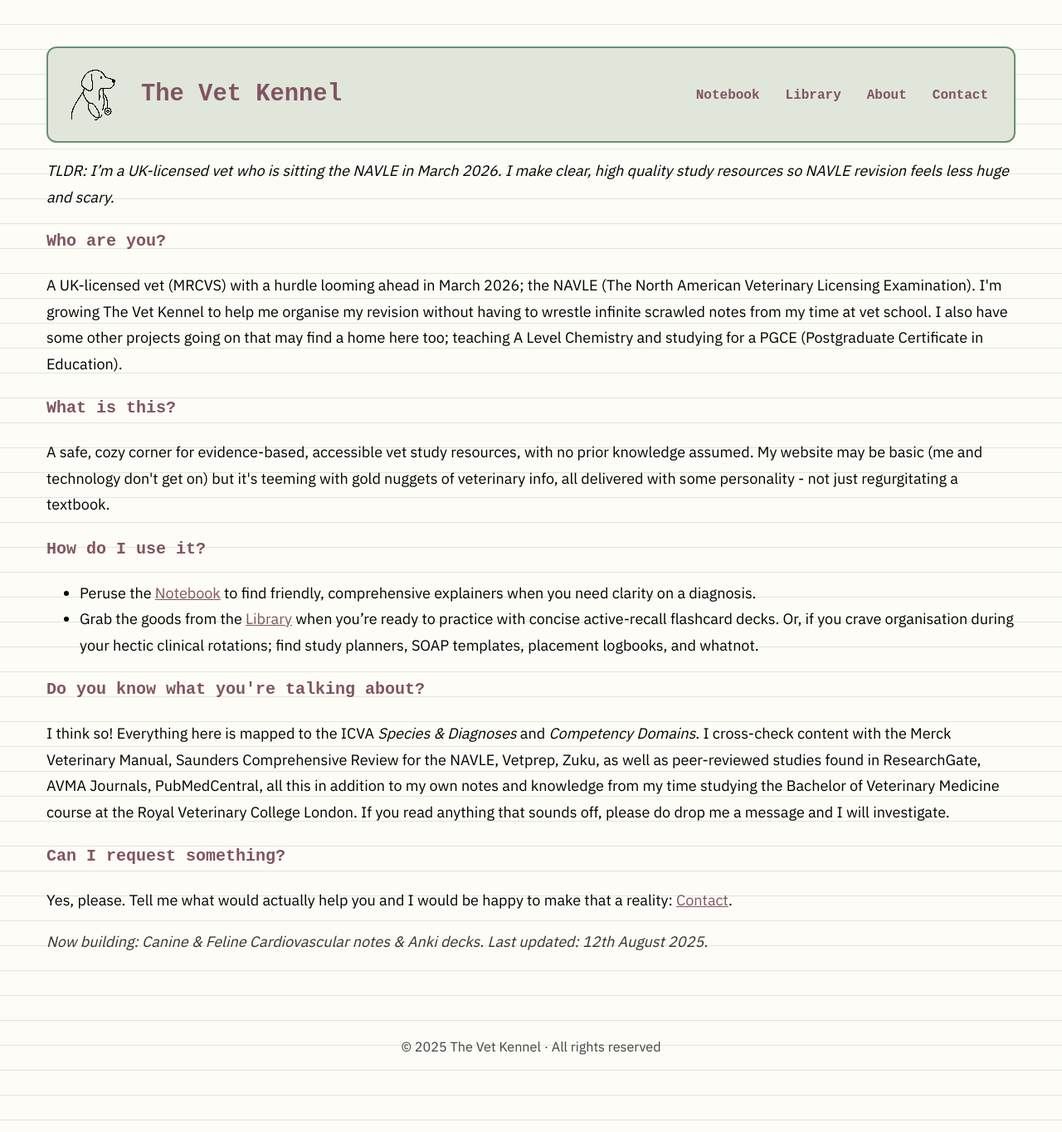
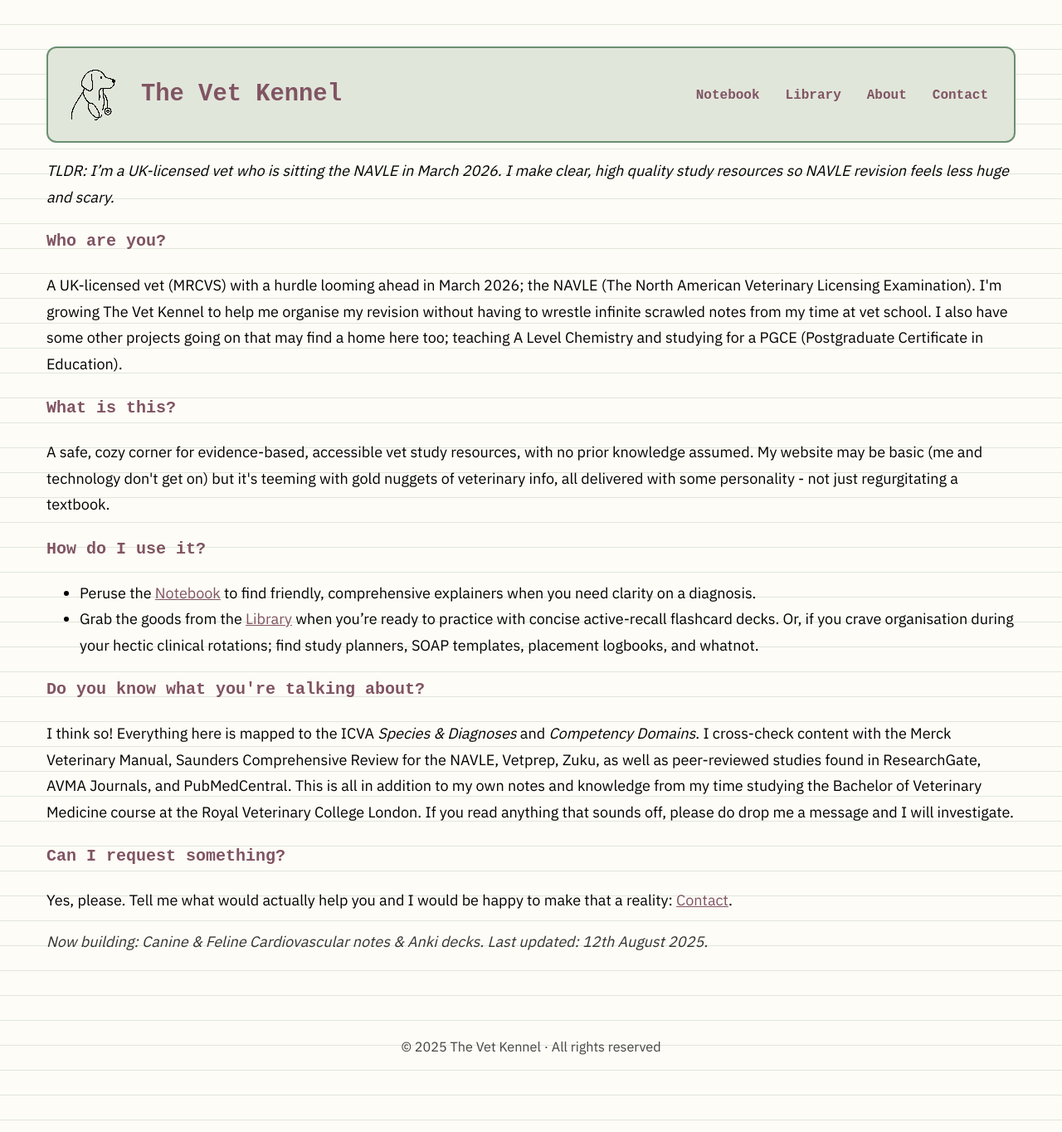
Before and after one commit to TheVetKennel/thevetkennel.github.io, a Jekyll site: the page built from about/index.md, in a window 1280 px wide. Shown: the whole page at 83% size. Built offline with Jekyll 4.4.1, drawn with Linux system fonts in a browser that asks for light colours.

Commit message:
Update index.md

```diff
--- a/about/index.md
+++ b/about/index.md
@@ -23,7 +23,7 @@ title: About
   </ul>
 
   <h3>Do you know what you're talking about?</h3>
-  <p>I think so! Everything here is mapped to the ICVA <em>Species & Diagnoses</em> and <em>Competency Domains</em>. I cross-check content with the Merck Veterinary Manual, Saunders Comprehensive Review for the NAVLE, Vetprep, Zuku, as well as peer-reviewed studies found in ResearchGate, AVMA Journals, PubMedCentral, all this in addition to my own notes and knowledge from my time studying the Bachelor of Veterinary Medicine course at the Royal Veterinary College London. If you read anything that sounds off, please do drop me a message and I will investigate.</p>
+  <p>I think so! Everything here is mapped to the ICVA <em>Species & Diagnoses</em> and <em>Competency Domains</em>. I cross-check content with the Merck Veterinary Manual, Saunders Comprehensive Review for the NAVLE, Vetprep, Zuku, as well as peer-reviewed studies found in ResearchGate, AVMA Journals, and PubMedCentral. This is all in addition to my own notes and knowledge from my time studying the Bachelor of Veterinary Medicine course at the Royal Veterinary College London. If you read anything that sounds off, please do drop me a message and I will investigate.</p>
 
 
   <h3>Can I request something?</h3>
```
